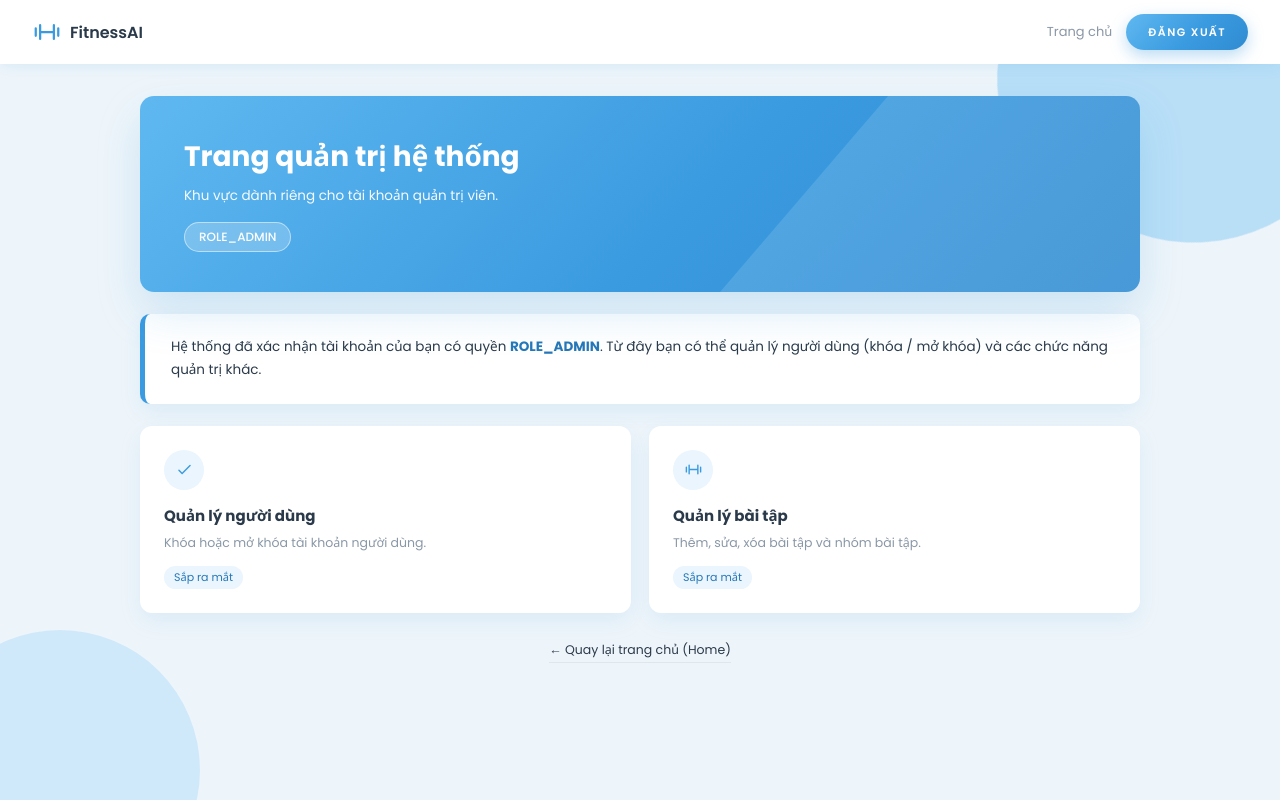
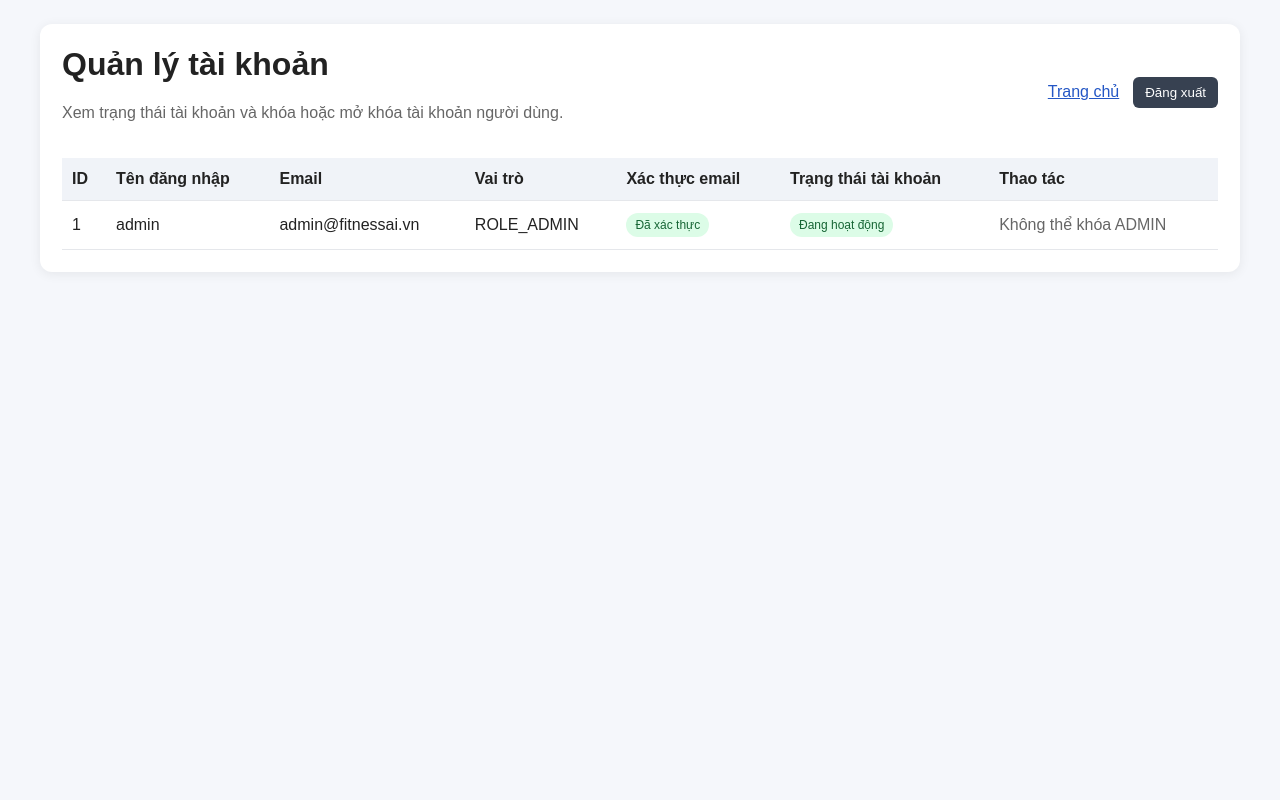
Before and after one commit to thaitu-code/OOP_Java_Project-, a Spring Boot app: page /admin/dashboard in a window 1280 px wide. Run offline with Spring Boot 4, Linux system fonts and the light colour scheme; a user stored in the database is signed in; some of the project's set-up classes (security, data sources, template engines, error pages and the like) are left out, and stand-ins take their place.

Commit message:
upd admin-dashboard

```diff
--- a/src/main/resources/templates/admin_dashboard.html
+++ b/src/main/resources/templates/admin_dashboard.html
@@ -1,45 +1,104 @@
 <!DOCTYPE html>
-<html lang="vi" xmlns:th="http://www.thymeleaf.org">
+<html xmlns:th="http://www.thymeleaf.org">
 <head>
     <meta charset="UTF-8">
-    <meta name="viewport" content="width=device-width, initial-scale=1.0">
-    <title>Quản trị hệ thống - FitnessAI</title>
-    <!-- Mở trực tiếp file: dùng đường dẫn ../static/...  |  Chạy qua Spring Boot: Thymeleaf tự đổi sang @{/css/style.css} -->
-    <link rel="stylesheet" href="../static/css/style.css" th:href="@{/css/style.css}">
+    <meta name="viewport" content="width=device-width, initial-scale=1">
+    <title>Quản lý tài khoản - FitnessAI</title>
+    <style>
+        * { box-sizing: border-box; }
+        body { font-family: Arial, sans-serif; margin: 0; padding: 24px; color: #222; background: #f5f7fb; }
+        .container { max-width: 1200px; margin: 0 auto; }
+        .panel { background: white; border-radius: 12px; padding: 22px; box-shadow: 0 2px 12px rgba(0,0,0,.07); }
+        h1 { margin-top: 0; }
+        .topbar { display: flex; justify-content: space-between; align-items: center; gap: 16px; flex-wrap: wrap; }
+        .links { display: flex; gap: 14px; align-items: center; }
+        a { color: #2457c5; }
+        table { width: 100%; border-collapse: collapse; margin-top: 20px; background: #fff; }
+        th, td { border-bottom: 1px solid #e5e7eb; padding: 12px 10px; text-align: left; vertical-align: middle; }
+        th { background: #f0f3f8; }
+        .status { display: inline-block; border-radius: 20px; padding: 5px 9px; font-size: 12px; white-space: nowrap; }
+        .locked { background: #fee2e2; color: #991b1b; }
+        .active { background: #dcfce7; color: #166534; }
+        .unverified { background: #fef3c7; color: #92400e; }
+        button { border: 0; border-radius: 6px; padding: 8px 12px; cursor: pointer; color: white; }
+        .lock-btn { background: #b91c1c; }
+        .unlock-btn { background: #15803d; }
+        .disabled-btn { background: #9ca3af; cursor: not-allowed; }
+        .action-form { display: inline; }
+        .table-wrap { overflow-x: auto; }
+        .muted { color: #666; }
+        @media (max-width: 650px) { body { padding: 12px; } .panel { padding: 14px; } th, td { padding: 9px 7px; } }
+    </style>
 </head>
-<body class="dash-body">
+<body>
+<div class="container">
+    <div class="panel">
+        <div class="topbar">
+            <div>
+                <h1>Quản lý tài khoản</h1>
+                <p class="muted">Xem trạng thái tài khoản và khóa hoặc mở khóa tài khoản người dùng.</p>
+            </div>
+            <div class="links">
+                <a th:href="@{/home}">Trang chủ</a>
+                <form th:action="@{/perform_logout}" method="post">
+                    <button type="submit" style="background:#374151">Đăng xuất</button>
+                </form>
+            </div>
+        </div>
 
-<header class="topbar">
-    <a class="brand" href="home.html" th:href="@{/home}"><svg class="" viewBox="0 0 24 24" fill="none" stroke="currentColor" stroke-width="1.8" stroke-linecap="round" stroke-linejoin="round" aria-hidden="true"><path d="M6.5 6.5v11M17.5 6.5v11M3 9v6M21 9v6M6.5 12h11"/></svg><span>FitnessAI</span></a>
-    <div class="topbar-right">
-        <a class="nav-link" href="home.html" th:href="@{/home}">Trang chủ</a>
-        <form action="#" th:action="@{/perform_logout}" method="post">
-            <button type="submit" class="btn btn-primary btn-sm">ĐĂNG XUẤT</button>
-        </form>
+        <div class="table-wrap">
+            <table>
+                <thead>
+                <tr>
+                    <th>ID</th>
+                    <th>Tên đăng nhập</th>
+                    <th>Email</th>
+                    <th>Vai trò</th>
+                    <th>Xác thực email</th>
+                    <th>Trạng thái tài khoản</th>
+                    <th>Thao tác</th>
+                </tr>
+                </thead>
+                <tbody>
+                <tr th:each="user : ${users}">
+                    <td th:text="${user.id}">1</td>
+                    <td th:text="${user.username}">username</td>
+                    <td th:text="${user.email}">email@example.com</td>
+                    <td>
+                        <span th:each="role, iter : ${user.roles}"
+                              th:text="${role.name + (iter.last ? '' : ', ')}">ROLE_USER</span>
+                    </td>
+                    <td>
+                        <span th:if="${user.enabled}" class="status active">Đã xác thực</span>
+                        <span th:unless="${user.enabled}" class="status unverified">Chưa xác thực</span>
+                    </td>
+                    <td>
+                        <span th:if="${user.locked}" class="status locked">Đã khóa</span>
+                        <span th:unless="${user.locked}" class="status active">Đang hoạt động</span>
+                    </td>
+                    <td>
+                        <span th:if="${#lists.contains(user.roles.![name], 'ROLE_ADMIN')}" class="muted">
+                            Không thể khóa ADMIN
+                        </span>
+                        <span th:unless="${#lists.contains(user.roles.![name], 'ROLE_ADMIN')}">
+                            <form th:if="${user.locked}" class="action-form"
+                                  th:action="@{/admin/users/{id}/unlock(id=${user.id})}" method="post">
+                                <button class="unlock-btn" type="submit">Mở khóa</button>
+                            </form>
+                            <form th:unless="${user.locked}" class="action-form"
+                                  th:action="@{/admin/users/{id}/lock(id=${user.id})}" method="post">
+                                <button class="lock-btn" type="submit">Khóa tài khoản</button>
+                            </form>
+                        </span>
+                    </td>
+                </tr>
+                <tr th:if="${#lists.isEmpty(users)}">
+                    <td colspan="7" class="muted">Chưa có tài khoản nào.</td>
+                </tr>
+                </tbody>
+            </table>
+        </div>
     </div>
-</header>
-
-<main class="dash-wrap">
-    <section class="welcome-card">
-        <h1>Trang quản trị hệ thống</h1>
-        <p>Khu vực dành riêng cho tài khoản quản trị viên.</p>
-        <span class="role-badge">ROLE_ADMIN</span>
-    </section>
-
-    <section class="admin-note">
-        Hệ thống đã xác nhận tài khoản của bạn có quyền <strong>ROLE_ADMIN</strong>.
-        Từ đây bạn có thể quản lý người dùng (khóa / mở khóa) và các chức năng quản trị khác.
-    </section>
-
-    <section class="card-grid">
-        <div class="card"><span class="f-icon"><svg class="" viewBox="0 0 24 24" fill="none" stroke="currentColor" stroke-width="1.8" stroke-linecap="round" stroke-linejoin="round" aria-hidden="true"><path d="M5 13l4 4L19 7"/></svg></span><h3>Quản lý người dùng</h3><p>Khóa hoặc mở khóa tài khoản người dùng.</p><span class="tag-soon">Sắp ra mắt</span></div>
-        <div class="card"><span class="f-icon"><svg class="" viewBox="0 0 24 24" fill="none" stroke="currentColor" stroke-width="1.8" stroke-linecap="round" stroke-linejoin="round" aria-hidden="true"><path d="M6.5 6.5v11M17.5 6.5v11M3 9v6M21 9v6M6.5 12h11"/></svg></span><h3>Quản lý bài tập</h3><p>Thêm, sửa, xóa bài tập và nhóm bài tập.</p><span class="tag-soon">Sắp ra mắt</span></div>
-    </section>
-
-    <p style="margin-top:22px;text-align:center">
-        <a class="link-underline" href="home.html" th:href="@{/home}">&larr; Quay lại trang chủ (Home)</a>
-    </p>
-</main>
-
+</div>
 </body>
 </html>
```
